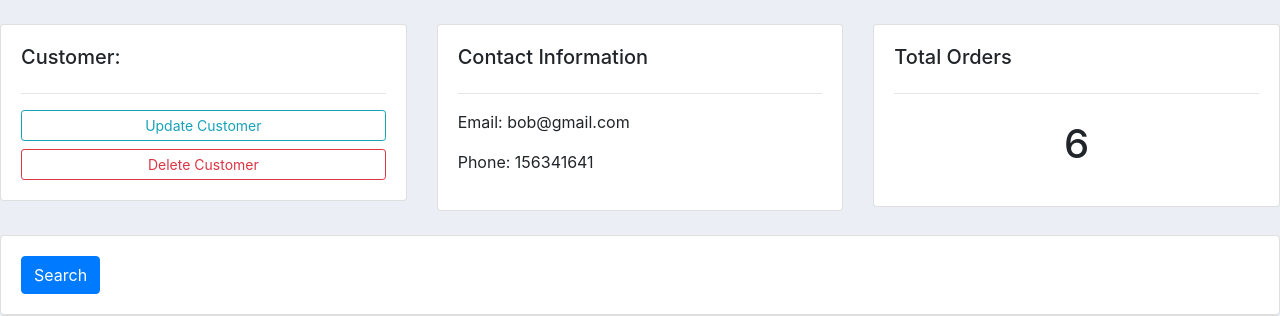
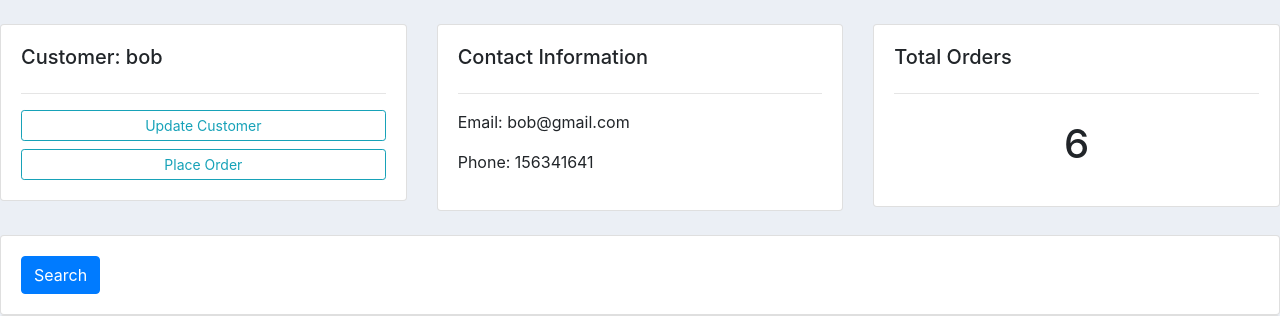
Before and after one commit to do6rolet/crm, a Django app: page /customer/3/ in a window 1280 px wide. Shown: the part 102-418 px from the top of the page. Run offline with Django 3.2, Linux system fonts and the light colour scheme; data comes from the database, SQL or seed files in the repository; both versions use the stored data as it was after the commit; some libraries are stand-ins or nearby versions.

Commit message:
added inlineformset, improved url

```diff
--- a/accounts/templates/accounts/customer.html
+++ b/accounts/templates/accounts/customer.html
@@ -8,10 +8,10 @@
     <div class="row">
         <div class="col-md">
             <div class="card card-body">
-                <h5>Customer:</h5>
+                <h5>Customer: {{ customer.name }}</h5>
                 <hr>
                 <a href="#" class="btn btn-outline-info btn-sm btn-block">Update Customer</a>
-                <a href="#" class="btn btn-outline-danger btn-sm btn-block">Delete Customer</a>
+                <a href="{%  url 'create_order' customer.id %}" class="btn btn-outline-info btn-sm btn-block">Place Order</a>
             </div>
         </div>
         <div class="col-md">
@@ -59,11 +59,13 @@
                             <td>{{ order.product.category }}</td>
                             <td>{{ order.date_created }}</td>
                             <td>{{ order.status }}</td>
-                            <td><a class="btn btn-sm btn-info" href="{% url 'update_order' order.id %}">Update</a></td>
-                            <td><a class="btn btn-sm btn-danger" href="{% url 'delete_order' order.id %}">Remove</a></td>
+                            <td><a class="btn btn-sm btn-info" href="{% url 'update_order' 'customer' order.id %}">Update</a></td>
+                            <td>
+                                <a  href="{% url 'delete_order' 'customer' order.id %}">
+                                    <input class="btn btn-sm btn-danger" type="submit" onclick="return confirm('Are you sure?')" value="Remove" />
+                                </a></td>
                         </tr>
                     {% endfor %}
-
                 </table>
             </div>
         </div>
--- a/accounts/urls.py
+++ b/accounts/urls.py
@@ -4,8 +4,9 @@ from . import views
 urlpatterns = [
     path('', views.dashboard, name='dashboard'),
     path('products', views.products, name='products'),
-    path('customer/<str:pk_test>/', views.customer, name='customer'),
-    path('create_order/', views.createOrder, name='create_order'),
-    path('update_order/<str:pk>', views.updateOrder, name='update_order'),
-    path('delete_order/<str:pk>', views.deleteOrder, name='delete_order'),
+    path('customer/<str:pk>/', views.customer, name='customer'),
+    path('create_order/<str:pk>/', views.createOrder, name='create_order'),
+    path('delete_order/<str:whereis>/<str:pk>/', views.deleteOrder, name='delete_order'),
+    path('update_order/<str:whereis>/<str:pk>/', views.updateOrder, name='update_order'),
+
 ]
--- a/accounts/views.py
+++ b/accounts/views.py
@@ -1,7 +1,9 @@
 from django.shortcuts import render, redirect
-from django.http import HttpResponse
+from django.http import HttpResponse, HttpResponseRedirect
+from django.forms import inlineformset_factory
 from .models import *
 from .forms import OrderForm
+
 
 
 def dashboard(request):
@@ -20,42 +22,48 @@ def products(request):
     return render(request, 'accounts/products.html', {'products': products})
 
 
-def customer(request, pk_test):
-    customer = Customer.objects.get(id=pk_test)
+def customer(request, pk):
+    customer = Customer.objects.get(id=pk)
     orders = customer.order_set.all()
     orders_count = orders.count()
     context = {'customer': customer, 'orders': orders, 'orders_count': orders_count}
     return render(request, 'accounts/customer.html', context)
 
 
-def createOrder(request):
-    form = OrderForm()
+def createOrder(request, pk):
+    OrderFormSet = inlineformset_factory(Customer, Order, fields=('product', 'status'), extra=5)
+    customer = Customer.objects.get(id=pk)
+    formset = OrderFormSet(queryset=Order.objects.none(), instance=customer)
     if request.method == 'POST':
-        form = OrderForm(request.POST)
-        if form.is_valid():
-            form.save()
-            return redirect('/')
-    context = {'form': form, }
-    return render(request, 'accounts/order_form.html', context)
+        formset = OrderFormSet(request.POST, instance=customer)
+        if formset.is_valid():
+            formset.save()
+            url = '/customer/' + str(pk) + '/'
+            return redirect(url)
+    context = {'formset': formset, }
+    return render(request, 'accounts/order_form_customer.html', context)
 
 
-def updateOrder(request, pk):
+def updateOrder(request, whereis, pk):
     order = Order.objects.get(id=pk)
     form = OrderForm(instance=order)
     if request.method == 'POST':
         form = OrderForm(request.POST, instance=order)
         if form.is_valid():
             form.save()
+            if whereis == 'customer':
+                url = '/customer/' + str(order.customer.id) + '/'
+                return redirect(url)
             return redirect('/')
     context = {'form': form}
     return render(request, 'accounts/order_form.html', context)
 
 
-def deleteOrder(request, pk):
+
+def deleteOrder(request, whereis, pk):
     order = Order.objects.get(id=pk)
-    if request.method == 'POST':
-        order.delete()
-        return redirect('/')
-    item = order.product.name
-    context = {'item': item}
-    return render(request, 'accounts/delete_order.html', context)
+    order.delete()
+    if whereis == 'customer':
+        url = '/customer/' + str(order.customer.id) + '/'
+        return redirect(url)
+    return redirect('/')
```
Also changed, not shown: accounts/templates/accounts/dashboard.html (+4 -3 lines), accounts/templates/accounts/order_form_customer.html (added, +25 -0 lines), db.sqlite3.
